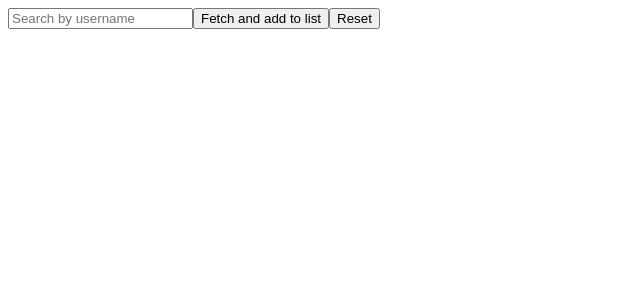
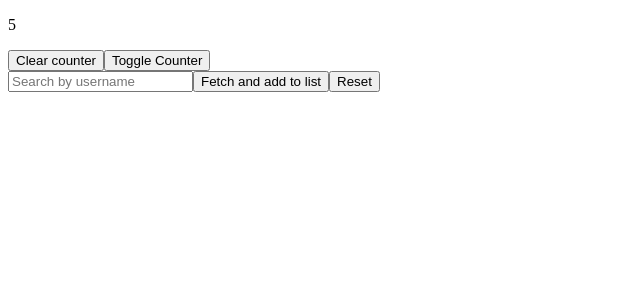
Before and after one commit to FabioViscuso/exerc-react, a React (Create React App) app: page / in a window 1280 px wide. Shown: the top 300 px of the page, without its empty margins (0-640 px from the left). Built offline with nearby package versions, Linux system fonts and the light colour scheme.

Commit message:
feat: useEffect-02 v2

```diff
--- a/src/App.js
+++ b/src/App.js
@@ -2,26 +2,28 @@
 /* import Welcome from "./Welcome"; */
 /* import ConfigurableList from "./ConfigurableList"; */
 /* import Sum from "./Sum"; */
-/* import Counter from "./Counter"; */
+import Counter from "./Counter";
 /* import Login from "./Login"; */
 /* import Container from "./Container"; */
 /* import UncontrolledLogin from "./UncontrolledLogin"; */
 import GithubUserList from './GithubUserList';
 
-/* import { useState } from 'react' */
+import { useState } from 'react'
 
 function App() {
-/*     const [shouldCounterMount, setCounterMount] = useState(true);
+    const [shouldCounterMount, setCounterMount] = useState(true);
     function unmountCounter() {
         setCounterMount(shouldCounterMount => !shouldCounterMount)
-    } */
+    }
     return (
         <div>
-            <GithubUserList />
             {/* <InteractiveWelcome /> */}
             {/* <Login /> */}
+            {shouldCounterMount && <Counter />}
+            <button onClick={unmountCounter}>Toggle Counter</button>
             {/* <UncontrolledLogin /> */}
             {/* <Welcome currName={'Fabio'} /> */}
+            <GithubUserList />
             {/* <ConfigurableList subject={"groceries"} render={(state, deleteFromListHandler) => (
                 <ul>
                     {state.map((item, index) => {
@@ -35,8 +37,6 @@ function App() {
                     })}
                 </ul>
             )}/> */}
-            {/* {shouldCounterMount && <Counter />}
-            <button onClick={unmountCounter}>Toggle Counter</button> */}
         </div>
     );
 }
--- a/src/Counter.js
+++ b/src/Counter.js
@@ -3,17 +3,28 @@ import { useState, useEffect } from 'react';
 function Counter() {
     const [counter, updateCounter] = useState(0);
 
-    useEffect(() => {
-        const intervalID = setInterval(() => {
+    const intervalID = () => {
+        setInterval(() => {
             updateCounter(counter => counter + 1)
         }, 1000);
-        console.log(counter)
+    }
+
+    useEffect(() => {
+        intervalID()
+        console.log('Mounting...')
 
         return () => {
             clearInterval(intervalID)
         }
 
-    }, [counter])
+    }, [])
+
+    useEffect(() => {
+        return () => {
+            console.log('Unmounting...')
+            clearInterval(intervalID)
+        }
+    })
 
     function resetCounterHandler() {
         updateCounter(counter => counter = 0)
```
